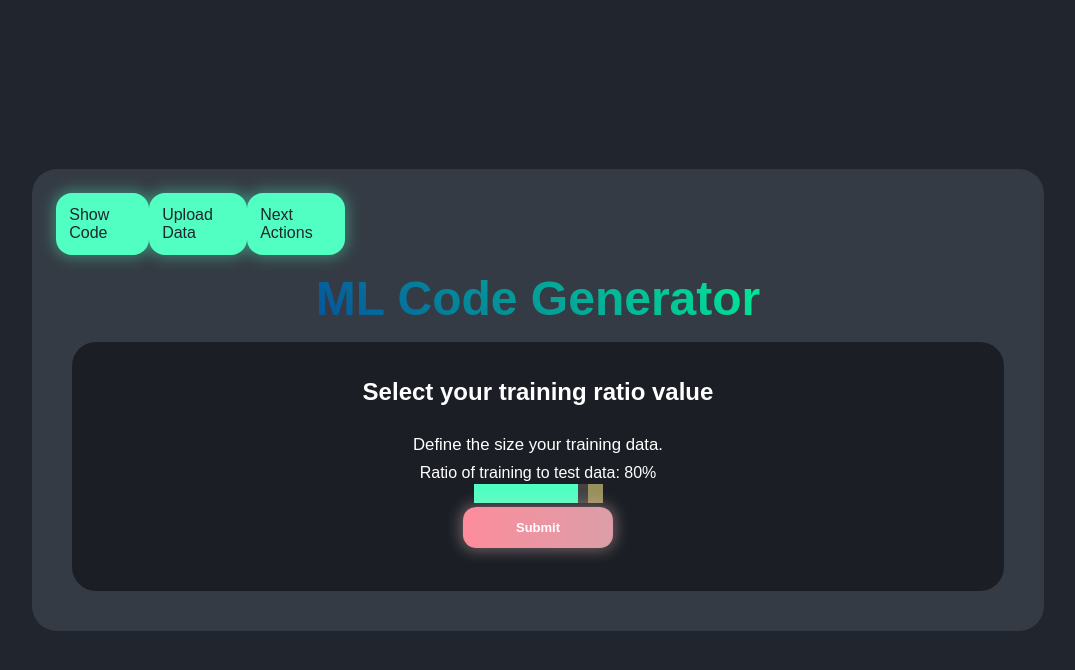
After one commit to oss-slu/ml_code_generator, a Flask app: template flask_app/templates/actions/select_training_ratio_value.html in a window 1280 px wide. The commit adds this page. Shown: the top 670 px of the page, without its empty margins (102-1177 px from the left). Run offline with Flask 2, Linux system fonts and the light colour scheme; the template is opened without the code that fills it, so the values that code supplies are empty.

Commit message:
feat: enable custom definition of the training data ratio

```diff
--- a/flask_app/flask_main.py
+++ b/flask_app/flask_main.py
@@ -42,11 +42,15 @@ def clean_data():
    num_rows_removed = original_data_size[0]-cleaned_data_size[0]
    return render_template('info/cleaning_summary.html', removed_rows=num_rows_removed)
 
-@app.route('/split', methods=['GET'])
+@app.route('/split', methods=['GET', 'POST'])
 def split_data():
-   train_data_size = generator.split_data()
-   return render_template('info/splitting_summary.html', num_rows_train=train_data_size[0])
-      return render_template('actions/select_train_ratio_value.htmlk')
+   if request.method == 'POST':
+      request_dict = request.form.to_dict()
+      training_ratio = int(request_dict['trainingRatioRange'])/100
+      train_data_size = generator.split_data(training_ratio)
+      return render_template('info/splitting_summary.html', num_rows_train=train_data_size[0])
+   elif request.method == 'GET':
+      return render_template('actions/select_training_ratio_value.html')
 
 @app.route('/input_labels', methods=['GET', 'POST'])
 def get_input_labels():
--- a/flask_app/static/style.css
+++ b/flask_app/static/style.css
@@ -208,3 +208,50 @@ th, td {
 .card p {
   margin-bottom: 5em !important;
 }
+
+/* select_training_ratio.html */
+.card>.p-form {
+   margin-bottom: 0 !important;
+}
+
+.form-training-ratio {
+   position: relative !important;
+   width: 100% !important;
+}
+
+input[type='range'] {
+   overflow: hidden;
+   -webkit-appearance: none;
+   background-color: #9a905d;
+ }
+
+ input[type='range']::-webkit-slider-runnable-track {
+   height: 20px;
+   -webkit-appearance: none;
+   color: #13bba4;
+   margin-top: -1px;
+ }
+
+ input[type='range']::-webkit-slider-thumb {
+   width: 10px;
+   -webkit-appearance: none;
+   height: 20px;
+   cursor: pointer;
+   background: #434343;
+   box-shadow: -80px 0 0 80px #51ffc2;
+ }
+
+/** FF*/
+input[type="range"]::-moz-range-progress {
+background-color: #51ffc2;
+}
+input[type="range"]::-moz-range-track {
+background-color: #9a905d;
+}
+/* IE*/
+input[type="range"]::-ms-fill-lower {
+background-color: #43e5f7;
+}
+input[type="range"]::-ms-fill-upper {
+background-color: #9a905d;
+}
--- /dev/null
+++ b/flask_app/templates/actions/select_training_ratio_value.html
@@ -0,0 +1,35 @@
+<!doctype html>
+{% extends 'base.html' %}
+
+{% block content %}
+
+<div class="card">
+   <h2>Select your training ratio value</h2>
+   <p class="p-form">
+      Define the size your training data.
+   </p>
+   <form class="form-training-ratio" action="/split" method="post">
+      <div>
+         <label for="trainingRatioRange">Ratio of training to test data: <span id="rangeValue">80</span>%</label>
+         <div class="sliderContainer">
+            <input type="range" min="10" max="90" value="80" step="10" class="slider" name="trainingRatioRange" id="trainingRatioRange">
+          </div>
+      </div>
+
+      <input class="action" type="submit" value="Submit" />
+   </form>
+   <script>
+      /* This code was added here because the application is not using JavaScript
+      at any other part. It might should be moved to a JS lib in the future. */
+
+      var slider = document.getElementById("trainingRatioRange");
+      var output = document.getElementById("rangeValue");
+      output.innerHTML = slider.value; // Display the default slider value
+
+      // Update the current slider value (each time you drag the slider handle)
+      slider.oninput = function() {
+         output.innerHTML = this.value;
+      }
+   </script>
+</div>
+{% endblock %}
--- a/flask_app/templates/actions/split_data.html
+++ b/flask_app/templates/actions/split_data.html
@@ -4,7 +4,7 @@
       If this is the only dataset you have with these values, you need to split it into
       a training and testing datasets.
    </p>
-   <form action="/split" method="get">
+   <form action="/split" method="GET">
        <input class="action" type="submit" value="Split Data"/>
    </form>
 </div>
```
